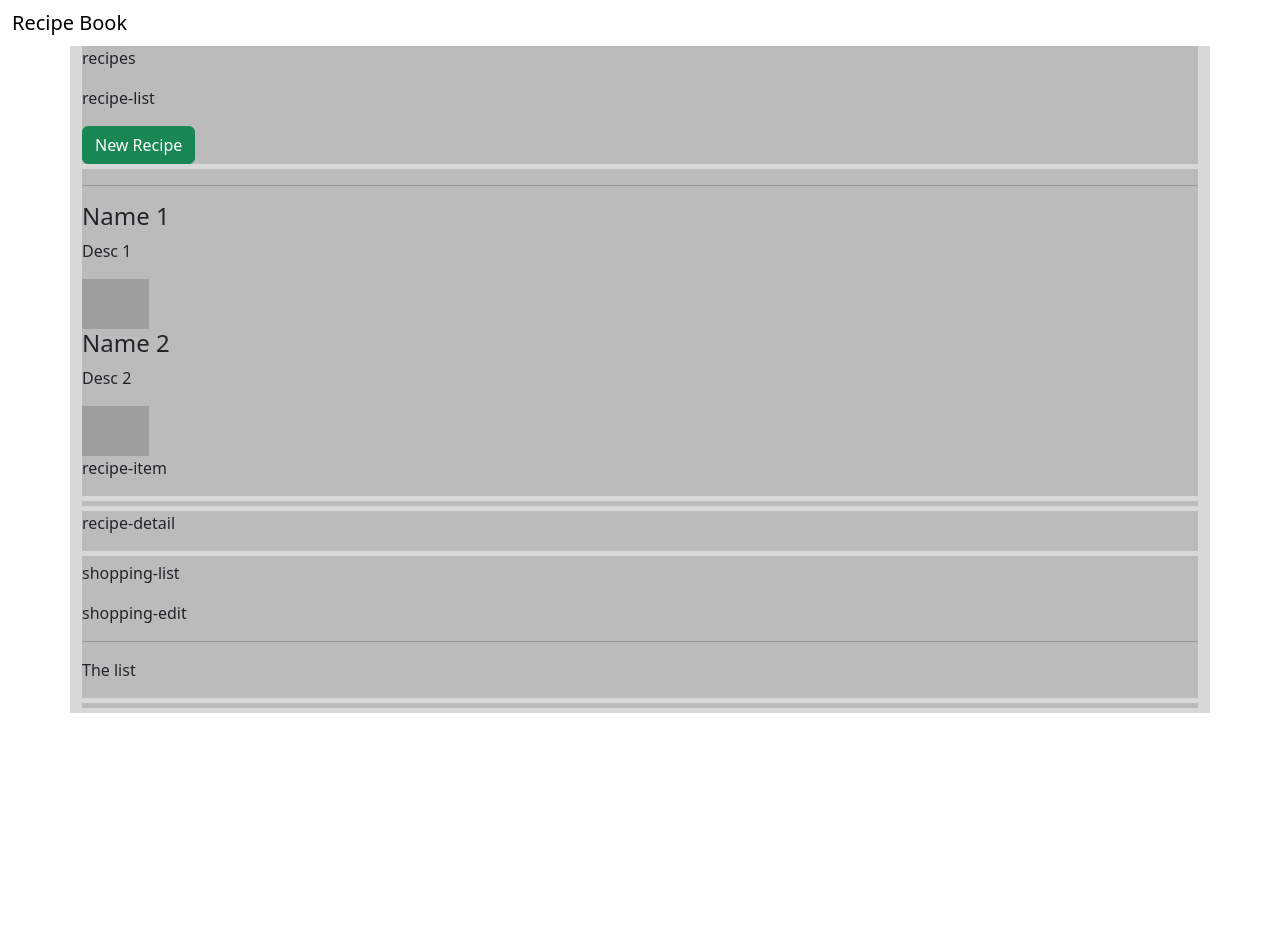
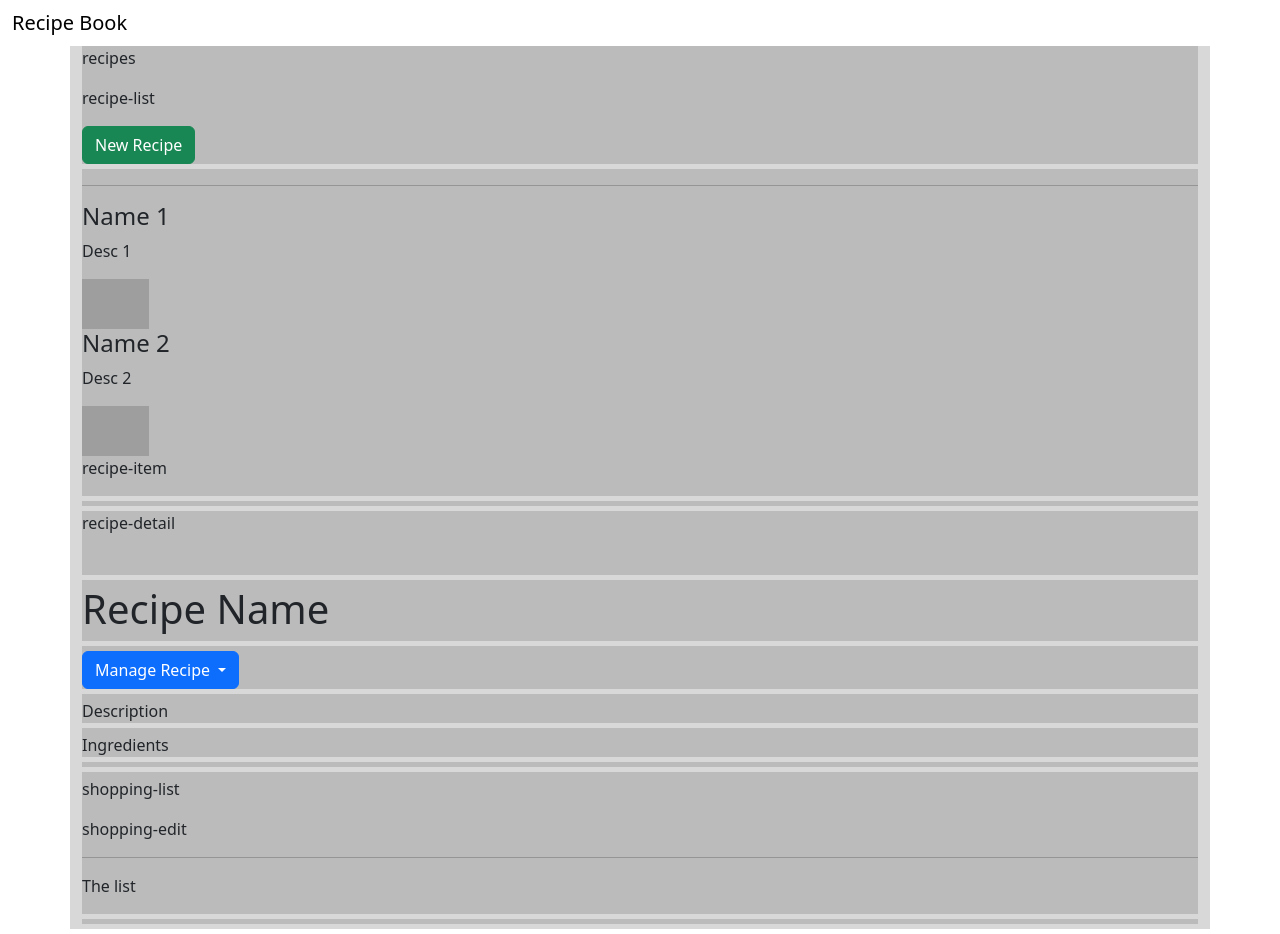
Before and after one commit to justdecodeme/angular-recipe-book-v9, an Angular app: page / in a window 1280 px wide. Before the commit the page ends 800 px from the top, so only its background shows below. Built offline with nearby package versions, Linux system fonts and the light colour scheme; grey boxes are pictures that could not be loaded.

Commit message:
Displaying Recipe Details

```diff
--- a/src/app/recipes/recipe-detail/recipe-detail.component.html
+++ b/src/app/recipes/recipe-detail/recipe-detail.component.html
@@ -1 +1,38 @@
 <p>recipe-detail</p>
+
+<div class="row">
+    <div class="col-xs-12">
+        <img src="" class="img-responsive">
+    </div>
+</div>
+
+<div class="row">
+    <div class="col-xs-12">
+        <h1>Recipe Name</h1>
+    </div>
+</div>
+
+<div class="row">
+    <div class="col-xs-12">
+        <div class="btn-group">
+            <button class="btn btn-primary dropdown-toggle">Manage Recipe <span class="caret"></span></button>
+            <ul class="dropdown-menu">
+                <li><a href="#">To Shopping List</a></li>
+                <li><a href="#">Edit Recipe</a></li>
+                <li><a href="#">Delete Recipe</a></li>
+            </ul>
+        </div>
+    </div>
+</div>
+
+<div class="row">
+    <div class="col-xs-12">
+        Description
+    </div>
+</div>
+
+<div class="row">
+    <div class="col-xs-12">
+        Ingredients
+    </div>
+</div>
```
